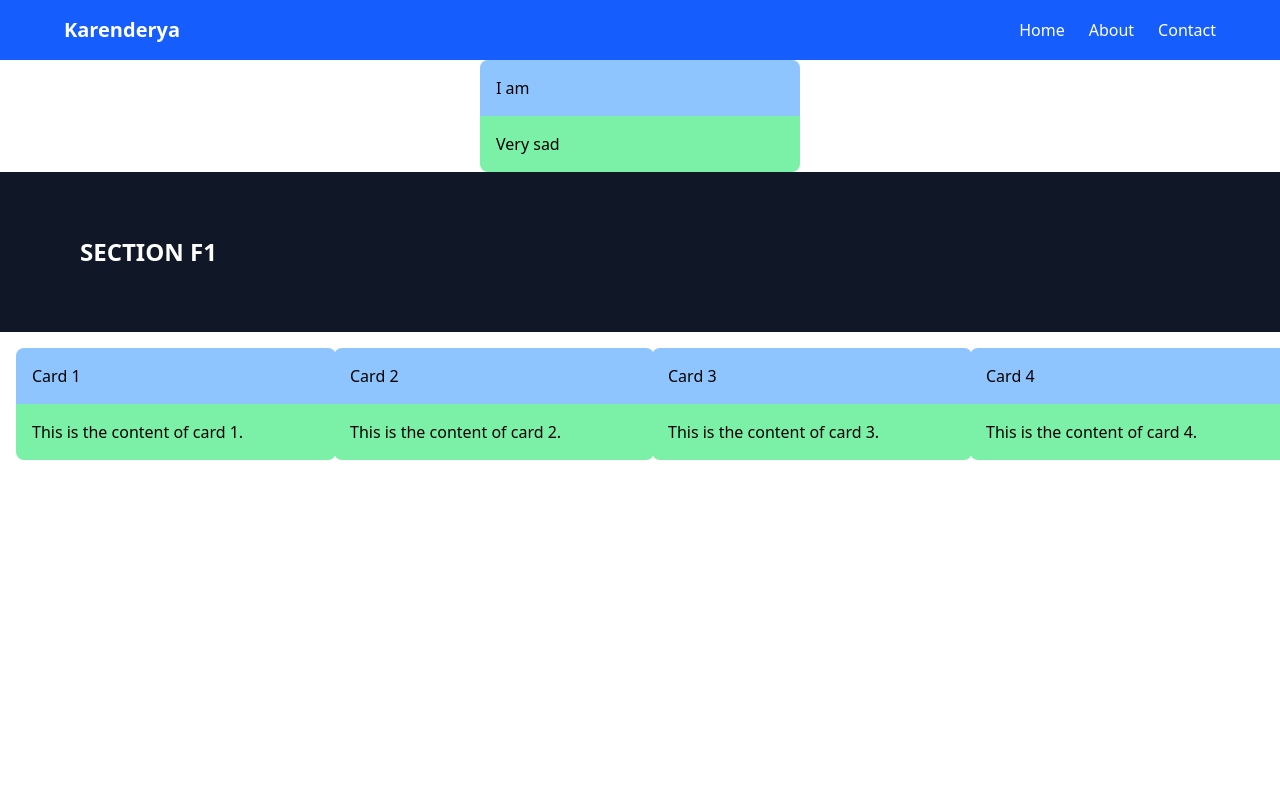
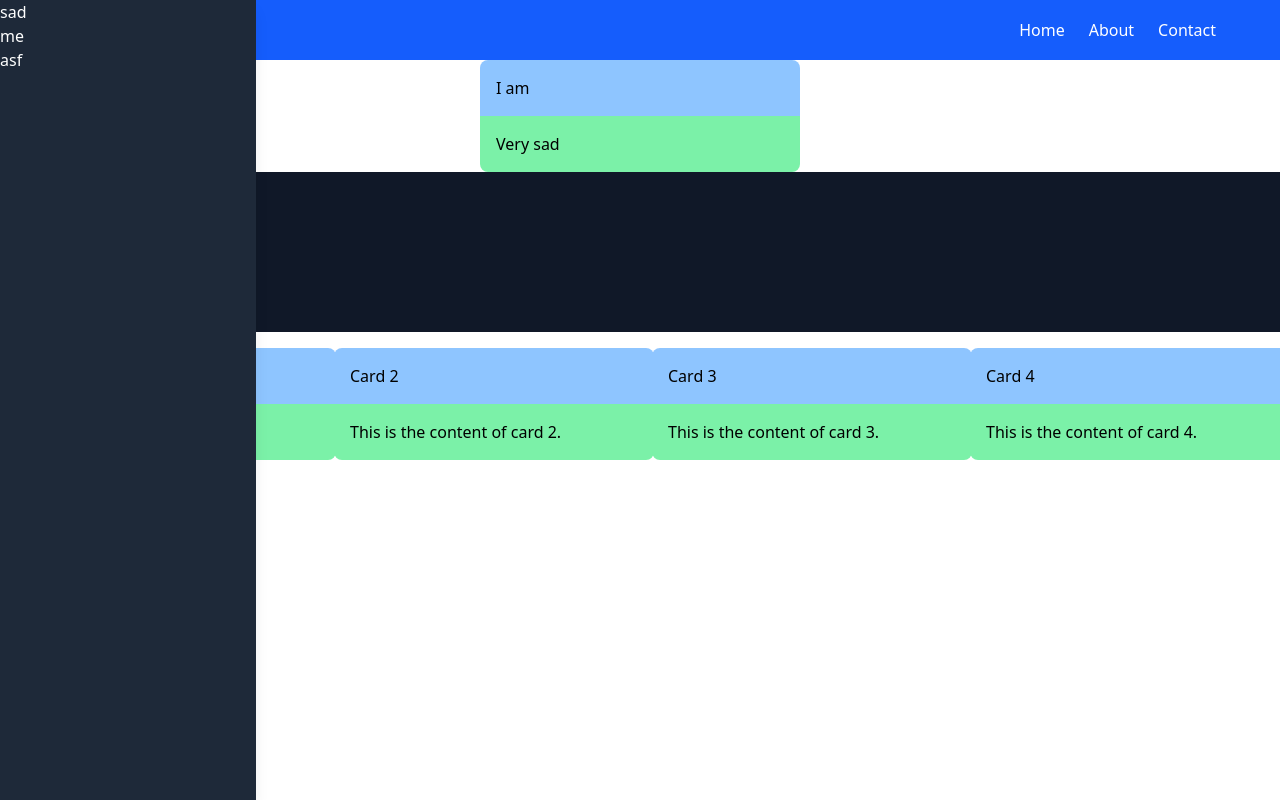
Before and after one commit to ChristianNemeno/KarenderyaV2, a React (Vite) app in the folder laarnis/: page / in a window 1280 px wide. Built offline with nearby package versions, Linux system fonts and the light colour scheme.

Commit message:
sidebar tada!

```diff
--- a/laarnis/src/App.tsx
+++ b/laarnis/src/App.tsx
@@ -5,6 +5,7 @@ import Card from './components/card';
 import Grid from './components/grid';
 import Navbar from './components/navbar';
 import { Section } from './components/section';
+import Sidebar from './components/sidebar'
 
 function App() {
 
@@ -21,6 +22,14 @@ function App() {
       links={navLinks}
     />
 
+    <Sidebar width = "md" position = "left" >
+      <div>
+          <ul>sad</ul>
+          <ul>me</ul>
+          <ul>asf</ul>
+      </div>
+
+    </Sidebar>
 
 
 
```
